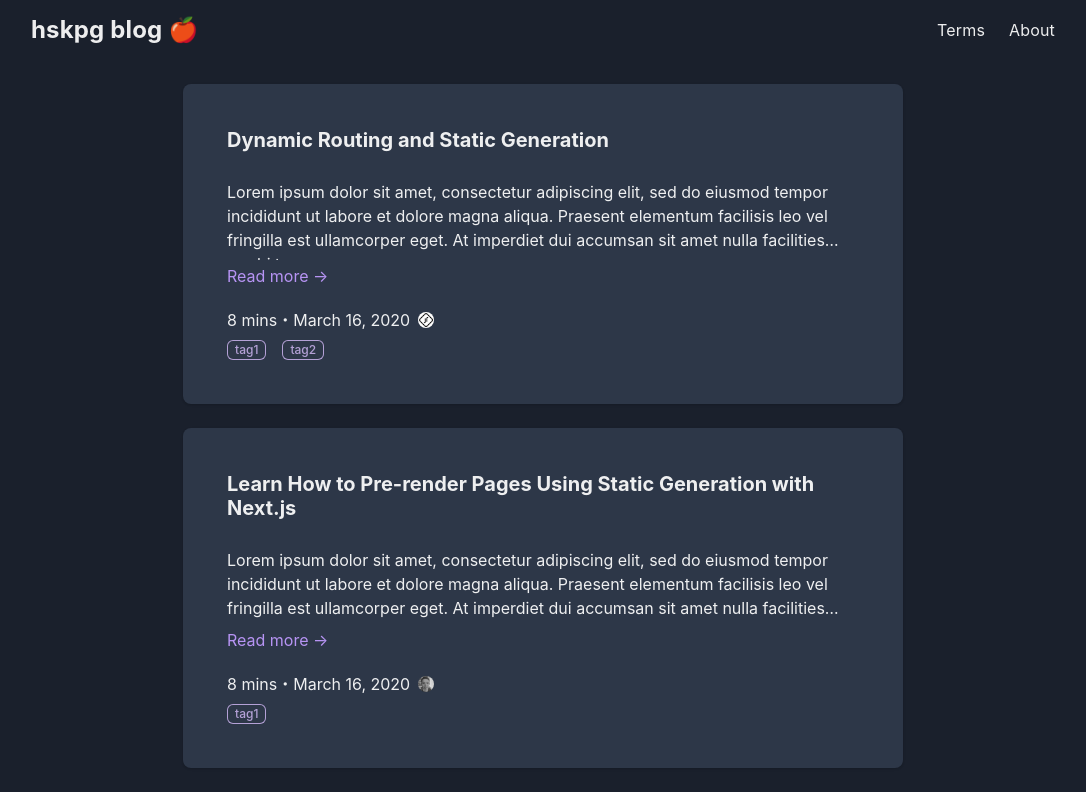
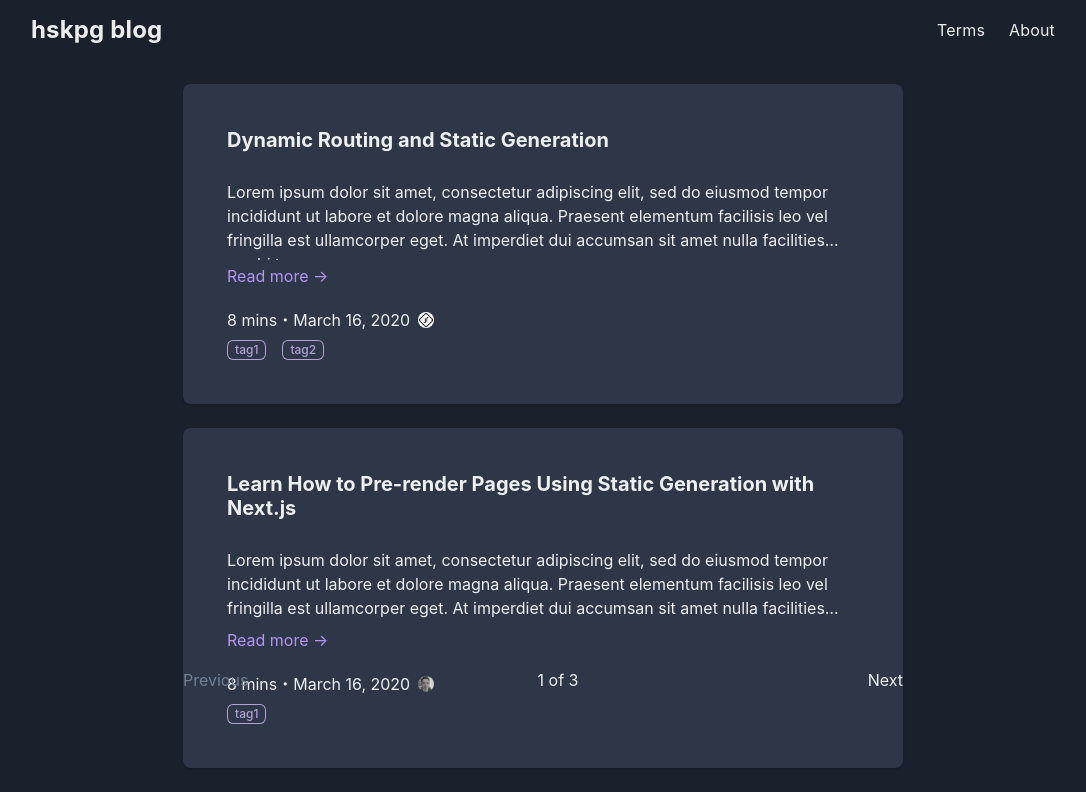
Before and after one commit to ShuntaH/next-ts-blog-template, a Next.js app: page /pages/1 in a window 1280 px wide. Shown: the top 792 px of the page, without its empty margins (97-1183 px from the left). Built offline with nearby package versions, Linux system fonts and the light colour scheme.

Commit message:
UPDATE: make min height in page component

```diff
--- a/src/components/layouts/layout.tsx
+++ b/src/components/layouts/layout.tsx
@@ -16,8 +16,9 @@ const Layout = ({ preview, children }: Props) => {
       {/*<Box>*/}
       {/*  /!*<Alert preview={preview}/>*!/*/}
       <Box
+        as={"section"}
         position={"relative"}
-        minHeight={`calc(100vh - ${STYLES.headerHeight} - ${STYLES.footerHeight})`}
+        height={`calc(100vh - ${STYLES.headerHeight} - ${STYLES.footerHeight})`}
         maxWidth={`calc(${STYLES.mainWidth} + ${STYLES.gap} * 2)`}
         margin={"auto"}
         padding={`${STYLES.gap}`}
--- a/src/components/pagination.tsx
+++ b/src/components/pagination.tsx
@@ -1,22 +1,36 @@
-import { Flex, FlexProps, Link } from "@chakra-ui/react";
-import NextLink from "next/link";
+import { Flex, FlexProps, Link, LinkProps, TextProps } from "@chakra-ui/react";
 import { Pagination } from "../interfaces/pagination";
 import TextSpan from "./foundations/text-span";
+import NextLink from "next/link";
+
 
 type Props = {
   pagination: Pagination,
   flexProps?: FlexProps
 }
 
-const textProps = { color: "gray.500", _hover: {cursor: "default"}}
+const textProps: TextProps = {
+  display: "inline-block",
+  color: "gray.500",
+  _hover: {cursor: "default"}
+}
+
+const linkProps: LinkProps = {
+  display: "inline-block",
+  as: NextLink
+}
 
 const Pagination = ({ pagination, flexProps }: Props) => (
 
-  <Flex justifyContent={"space-between"} {...flexProps}>
+  <Flex
+    justifyContent={"space-between"}
+    width={"full"}
+    {...flexProps}
+  >
     {
       pagination.prevPageHref ?
         <Link
-          as={NextLink}
+          {...linkProps}
           href={pagination.prevPageHref}
         >
           Previous
@@ -28,14 +42,14 @@ const Pagination = ({ pagination, flexProps }: Props) => (
     }
 
     <TextSpan
-      textProps={{_hover: {cursor: "default"}}}>
+      textProps={{display: "inline-block", _hover: {cursor: "default"}}}>
       {pagination.currentPageNumber} of {pagination.totalPageCount}
     </TextSpan>
 
     {
       pagination.nextPageHref ?
         <Link
-          as={NextLink}
+          {...linkProps}
           href={pagination.nextPageHref}
         >
           Next
--- a/src/components/post/posts-page.tsx
+++ b/src/components/post/posts-page.tsx
@@ -12,23 +12,27 @@ const PostsPage = ({ pagination, boxProps }: Props) => {
   const posts = pagination.currentPagePosts
 
   return (
+    <Box {...boxProps} position={"relative"}>
+      {
         posts.length > 0 ?
-    <Box {...boxProps}>
+          <>
             <PostCards posts={posts}/>
             <Pagination
               pagination={pagination}
               flexProps={{
+                position: "absolute",
+                bottom: 0,
                 paddingTop: 6,
                 paddingBottom: 6
             }}/>
-    </Box>
+          </>
         :
-    <Box>
-      {/*todo 見た目確認*/}
         <Text align={"center"}>
           There is no post yet.
         </Text>
-    </Box>)
+      }
+    </Box>
+  )
 
 }
 
--- a/src/lib/constants.ts
+++ b/src/lib/constants.ts
@@ -2,7 +2,7 @@ export const EXAMPLE_PATH = 'hskpg'
 export const CMS_NAME = 'Markdown'
 export const HOME_OG_IMAGE_URL =
   'https://og-image.vercel.app/Next.js%20Blog%20Starter%20Example.png?theme=light&md=1&fontSize=100px&images=https%3A%2F%2Fassets.vercel.com%2Fimage%2Fupload%2Ffront%2Fassets%2Fdesign%2Fnextjs-black-logo.svg'
-export const BLOG_NAME = 'hskpg blog 🍎'
+export const BLOG_NAME = 'hskpg blog'
 export const BLOG_DISCRIPTION = "使用したことがある、または興味のある技術や自分の思考のメモをブログとして書いています"
 export const POST_COUNT_PER_PAGE = 2
 
--- a/src/pages/pages/[page].tsx
+++ b/src/pages/pages/[page].tsx
@@ -1,4 +1,3 @@
-import { Box } from "@chakra-ui/react";
 import { useEffect } from "react";
 import { getAllPosts, getPagination, getTotalPageCount, getTotalPostCount } from "../../lib/api";
 import { Posts } from "../../interfaces/post";
@@ -66,9 +65,9 @@ export default function Page({ pagination }: Props) {
     // <Head>
     //   <title>hskpg blog</title>
     // </Head>
-
-    <Box>
-      <PostsPage pagination={pagination}></PostsPage>
-    </Box>
+    <PostsPage
+      pagination={pagination}
+      boxProps={{w: "full", h: "full"}}
+    />
   )
 }
```
Lines whose indentation alone changed are shown as unchanged.
